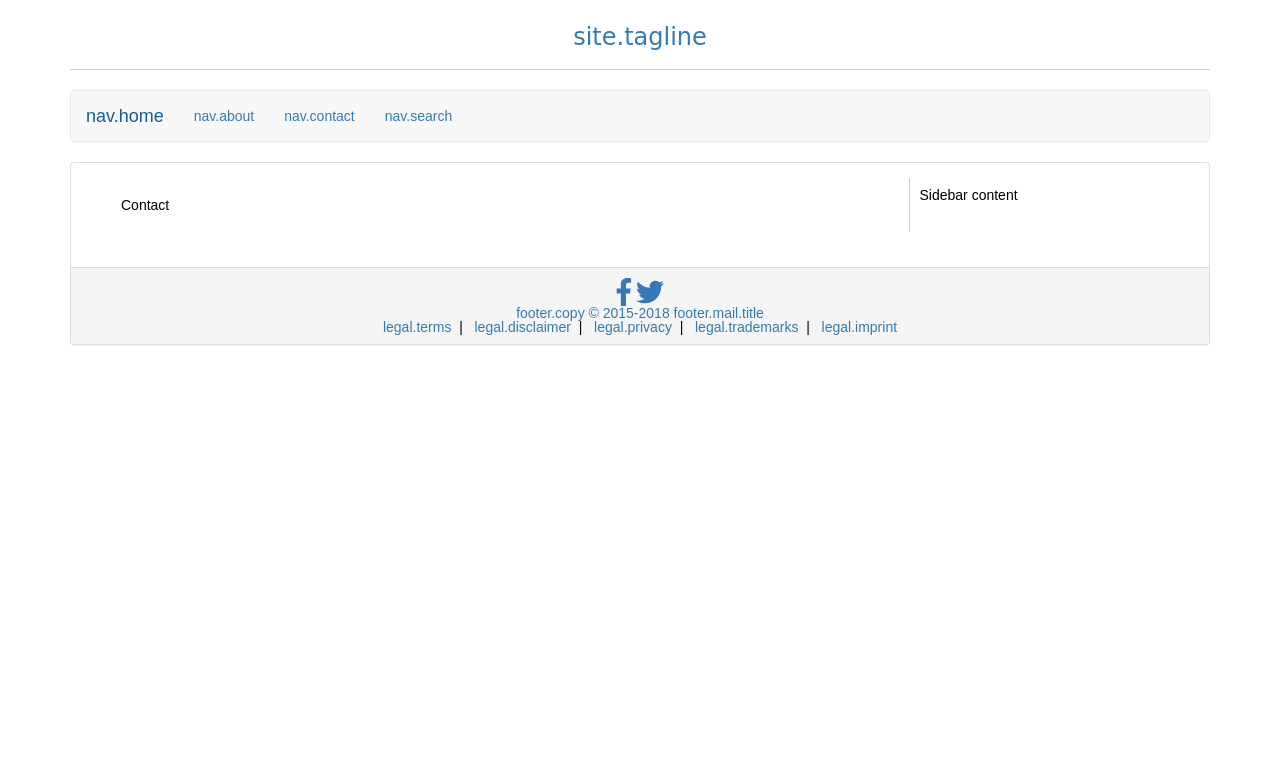
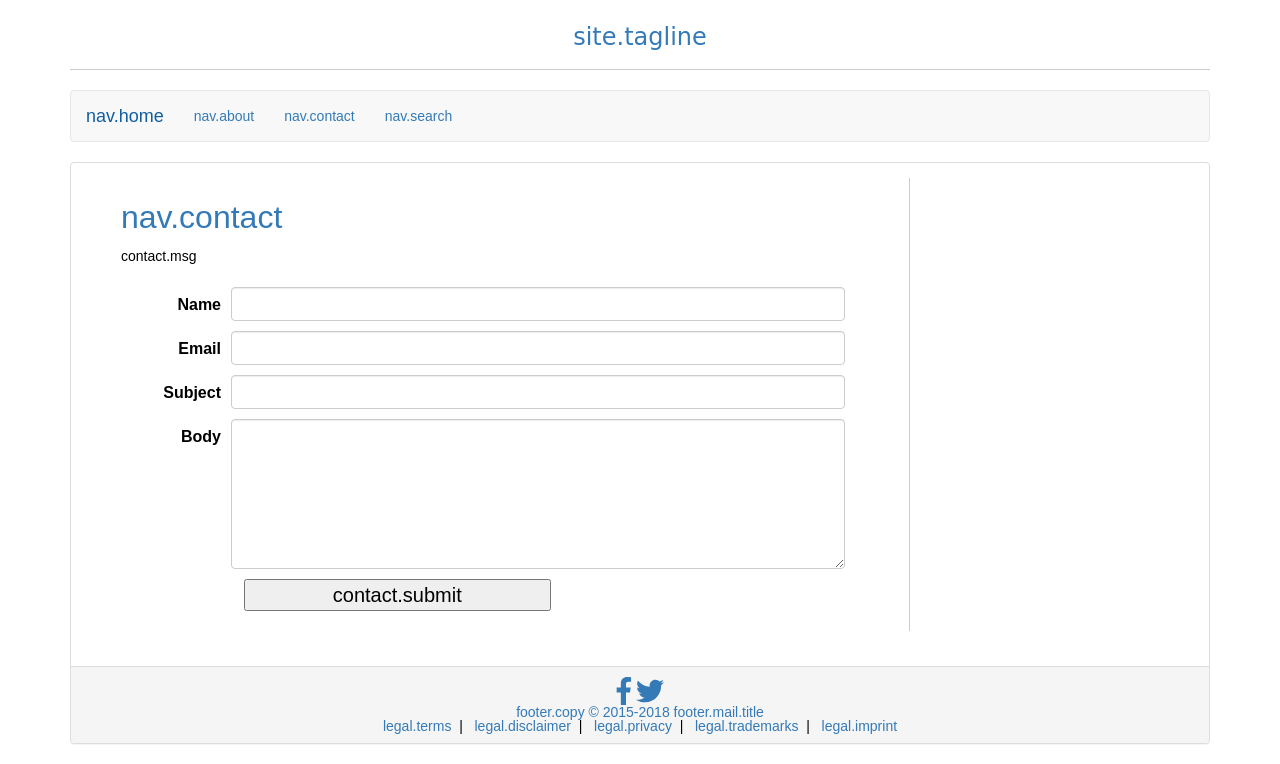
Before and after one commit to arturas-bes/symfony-blog, a Symfony app: template templates/contact/contact.html.twig in a window 1280 px wide. Shown: the part 304-1068 px from the top of the page. Before the commit the page ends 649 px from the top, so only its background shows below. Run offline with Twig, Linux system fonts and the light colour scheme; the template is opened without the code that fills it, so the values that code supplies are empty; form fields are guessed from the names that the template uses; some libraries are stand-ins or nearby versions; some web fonts are replaced.

Commit message:
contact form added, translations updated

```diff
--- a/config/services.yaml
+++ b/config/services.yaml
@@ -6,6 +6,8 @@
 parameters:
     locale: 'en'
     app.locale: 'en|de|lt'
+    # Contact email address
+    app.emails.contact_email: contact@example.com
 
 services:
     app.locale_listener:
--- /dev/null
+++ b/public/css/blog.css
@@ -0,0 +1,55 @@
+.blog-notice {
+    text-align: center;
+    padding: 10px;
+    background: #DFF2BF;
+    border: 1px solid;
+    color: #4F8A10;
+    margin-bottom: 10px;
+}
+
+form.blog {
+    font-size: 16px;
+}
+
+form.blog div {
+    clear: left;
+    margin-bottom: 10px;
+}
+
+form.blog label {
+    float: left;
+    margin-right: 10px;
+    text-align: right;
+    width: 100px;
+    font-weight: bold;
+    vertical-align: top;
+    padding-top: 10px;
+}
+
+form.blog input[type="text"],
+form.blog input[type="email"] {
+    width: 80%;
+    line-height: 26px;
+    font-size: 20px;
+    min-height: 26px;
+}
+
+form.blog textarea {
+    width: 80%;
+    height: 150px;
+    line-height: 26px;
+    font-size: 20px;
+}
+
+form.blog input[type="submit"] {
+    margin-left: 16%;
+    width: 40%;
+    line-height: 26px;
+    font-size: 20px;
+    min-height: 26px;
+}
+
+form.blog ul li {
+    color: #ff0000;
+    margin-bottom: 5px;
+}
--- a/templates/contact/contact.html.twig
+++ b/templates/contact/contact.html.twig
@@ -1,6 +1,35 @@
 {# templates/contact/contact.html.twig #}
 {% extends 'layout.html.twig' %}
 
+{% block title %}{{ 'nav.contact'|trans }}{% endblock%}
+
 {% block body %}
-Contact
+<header>
+    <h1>{{ 'nav.contact'|trans }}</h1>
+</header>
+
+
+{% for flashMessage in app.session.flashbag.get('blog-notice') %}
+<div class="blog-notice">
+    { { flashMessage }}
+</div>
+{% endfor %}
+
+<p>{{ 'contact.msg'|trans({}, 'contact') }}</p>
+
+
+<form action="{{ path('contact') }}" method="post" class="blog">
+    {{ form_start(form) }}
+
+    {{ form_errors(form) }}
+
+    {{ form_row(form.name) }}
+    {{ form_row(form.email) }}
+    {{ form_row(form.subject) }}
+    {{ form_row(form.body) }}
+
+    {{ form_rest(form) }}
+
+    <input type="submit" value="{{ 'contact.submit'|trans({}, 'contact') }}" />
+</form>
 {% endblock %}
--- a/templates/layout.html.twig
+++ b/templates/layout.html.twig
@@ -1,6 +1,12 @@
 {# templates/layout.html.twig #}
 {% extends 'base.html.twig' %}
 
+{% block stylesheets %}
+{{ parent() }}
+<link href="{{ asset('css/blog.css') }}" type="text/css" rel="stylesheet" />
+<link href="{{ asset('css/sidebar.css') }}" type="text/css" rel="stylesheet" />
+{% endblock %}
+
 {% block sidebar %}
-Sidebar content
+{{ render(controller( 'App\\Controller\\HomePageController::sidebar' )) }}
 {% endblock %}
```
Also changed, not shown: public/css/sidebar.css (added, +67 -0 lines), src/Controller/HomePageController.php (+40 -7 lines), src/Entity/Contact.php (added, +77 -0 lines), src/Form/ContactType.php (added, +26 -0 lines), templates/contact/contactEmail.txt.twig (added, +7 -0 lines), templates/sidebar/sidebar.html.twig (+27 -4 lines), composer.json (line endings or trailing spaces), 8 other files.
